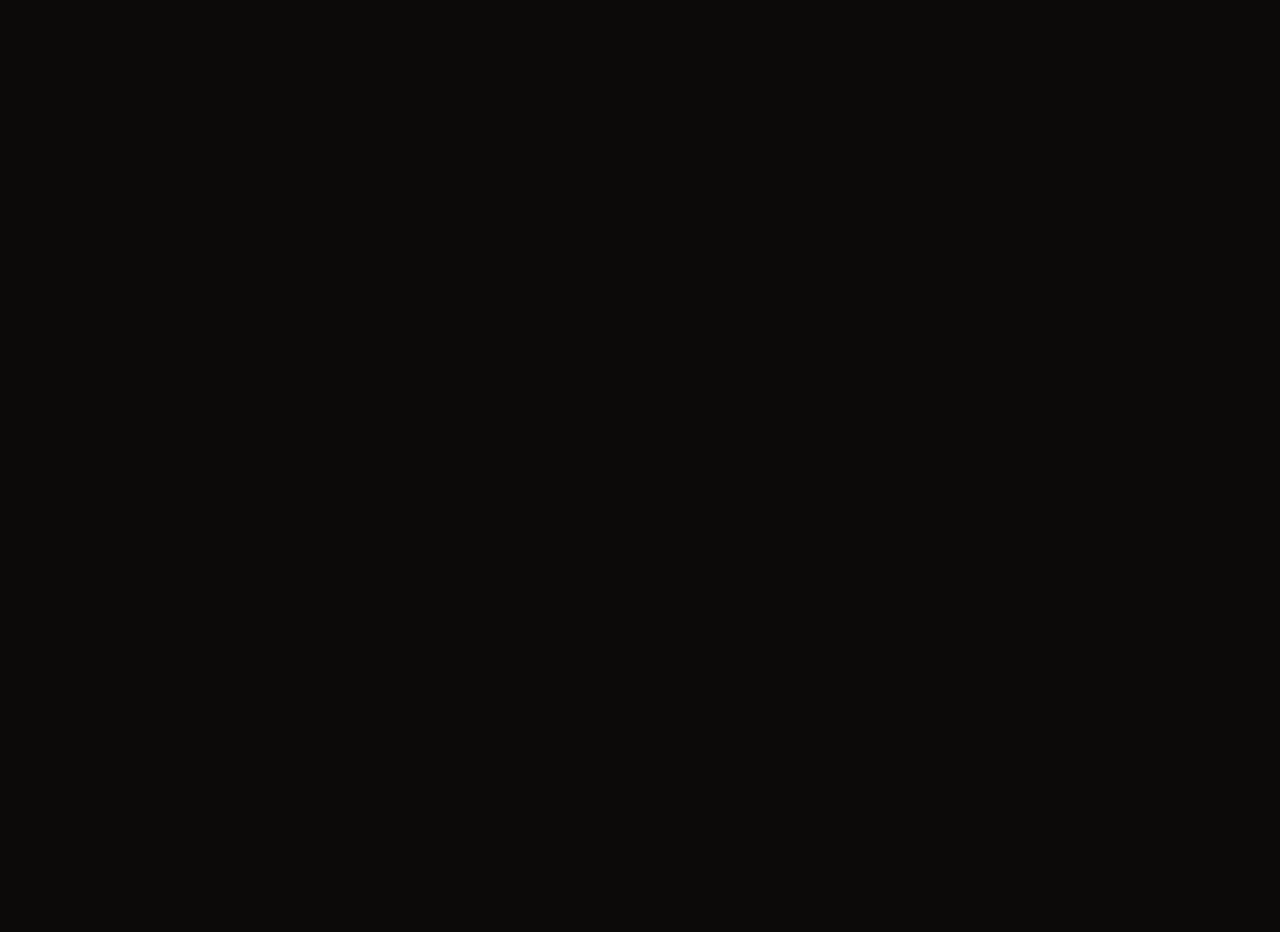
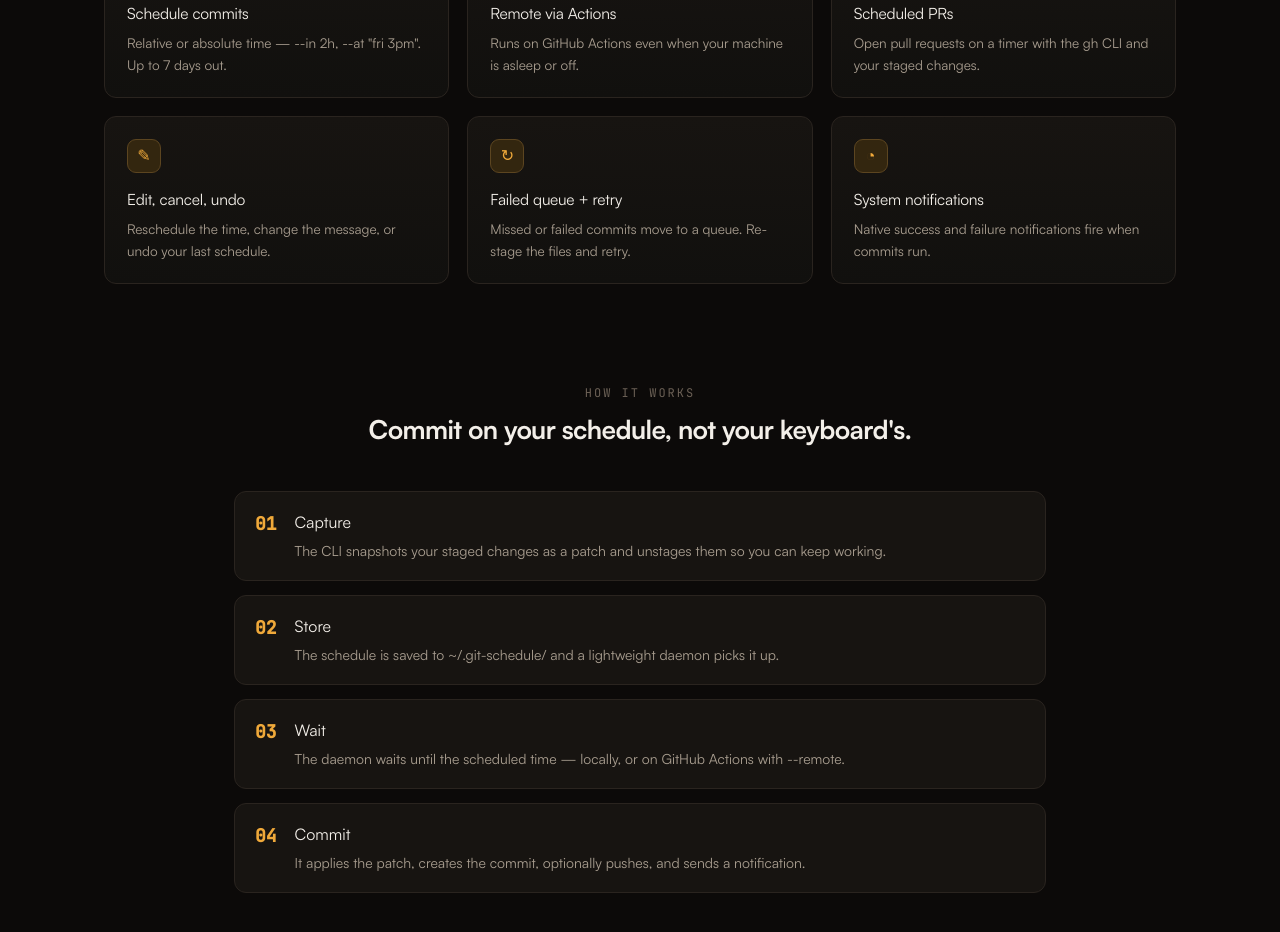
Before and after one commit to mafex11/Git-Schedule, a Next.js app in the folder site/: page / in a window 1280 px wide. Shown: the part 960-1892 px from the top of the page. Before the commit the page ends 850 px from the top, so only its background shows below. Built offline with nearby package versions, Linux system fonts and the light colour scheme.

Commit message:
Add features and how-it-works sections

```diff
--- a/site/app/page.tsx
+++ b/site/app/page.tsx
@@ -1,5 +1,7 @@
 import { Nav } from "@/components/Nav";
 import { Hero } from "@/components/Hero";
+import { Features } from "@/components/Features";
+import { HowItWorks } from "@/components/HowItWorks";
 export default function Home() {
-  return <main><Nav /><Hero /></main>;
+  return <main><Nav /><Hero /><Features /><HowItWorks /></main>;
 }
--- /dev/null
+++ b/site/components/Features.tsx
@@ -0,0 +1,24 @@
+const FEATURES = [
+  { icon: "⏲", title: "Schedule commits", body: "Relative or absolute time — --in 2h, --at \"fri 3pm\". Up to 7 days out." },
+  { icon: "☁", title: "Remote via Actions", body: "Runs on GitHub Actions even when your machine is asleep or off." },
+  { icon: "⤴", title: "Scheduled PRs", body: "Open pull requests on a timer with the gh CLI and your staged changes." },
+  { icon: "✎", title: "Edit, cancel, undo", body: "Reschedule the time, change the message, or undo your last schedule." },
+  { icon: "↻", title: "Failed queue + retry", body: "Missed or failed commits move to a queue. Re-stage the files and retry." },
+  { icon: "◔", title: "System notifications", body: "Native success and failure notifications fire when commits run." },
+];
+
+export function Features() {
+  return (
+    <section id="features" style={{ maxWidth: 1120, margin: "0 auto", padding: "40px 24px 80px" }}>
+      <div style={{ display: "grid", gap: 18, gridTemplateColumns: "repeat(auto-fit, minmax(280px, 1fr))" }}>
+        {FEATURES.map((f) => (
+          <div key={f.title} style={{ background: "linear-gradient(180deg, var(--panel), var(--bg-2))", border: "1px solid var(--border)", borderRadius: 12, padding: 22 }}>
+            <div style={{ width: 34, height: 34, borderRadius: 9, background: "var(--accent-dim)", border: "1px solid var(--accent-bd)", display: "grid", placeItems: "center", marginBottom: 14, fontFamily: "var(--font-mono)", color: "var(--accent)" }}>{f.icon}</div>
+            <h3 style={{ fontSize: 15.5, margin: "0 0 6px", letterSpacing: "-0.2px" }}>{f.title}</h3>
+            <p style={{ color: "var(--muted)", fontSize: 13.5, margin: 0 }}>{f.body}</p>
+          </div>
+        ))}
+      </div>
+    </section>
+  );
+}
--- /dev/null
+++ b/site/components/HowItWorks.tsx
@@ -0,0 +1,26 @@
+const STEPS = [
+  { n: "01", t: "Capture", d: "The CLI snapshots your staged changes as a patch and unstages them so you can keep working." },
+  { n: "02", t: "Store", d: "The schedule is saved to ~/.git-schedule/ and a lightweight daemon picks it up." },
+  { n: "03", t: "Wait", d: "The daemon waits until the scheduled time — locally, or on GitHub Actions with --remote." },
+  { n: "04", t: "Commit", d: "It applies the patch, creates the commit, optionally pushes, and sends a notification." },
+];
+
+export function HowItWorks() {
+  return (
+    <section id="how" style={{ maxWidth: 860, margin: "0 auto", padding: "20px 24px 90px" }}>
+      <p style={{ textAlign: "center", color: "var(--dim)", fontFamily: "var(--font-mono)", fontSize: 12, letterSpacing: 2, textTransform: "uppercase", margin: "0 0 6px" }}>how it works</p>
+      <h2 style={{ textAlign: "center", fontSize: 26, letterSpacing: "-0.6px", margin: "0 0 40px", fontWeight: 700 }}>Commit on your schedule, not your keyboard's.</h2>
+      <div style={{ display: "grid", gap: 14 }}>
+        {STEPS.map((s) => (
+          <div key={s.n} style={{ display: "flex", gap: 18, alignItems: "flex-start", background: "var(--panel)", border: "1px solid var(--border)", borderRadius: 12, padding: "18px 20px" }}>
+            <span style={{ fontFamily: "var(--font-mono)", fontSize: 18, color: "var(--accent)", fontWeight: 700 }}>{s.n}</span>
+            <div>
+              <h3 style={{ margin: "0 0 4px", fontSize: 16 }}>{s.t}</h3>
+              <p style={{ margin: 0, color: "var(--muted)", fontSize: 14 }}>{s.d}</p>
+            </div>
+          </div>
+        ))}
+      </div>
+    </section>
+  );
+}
```
